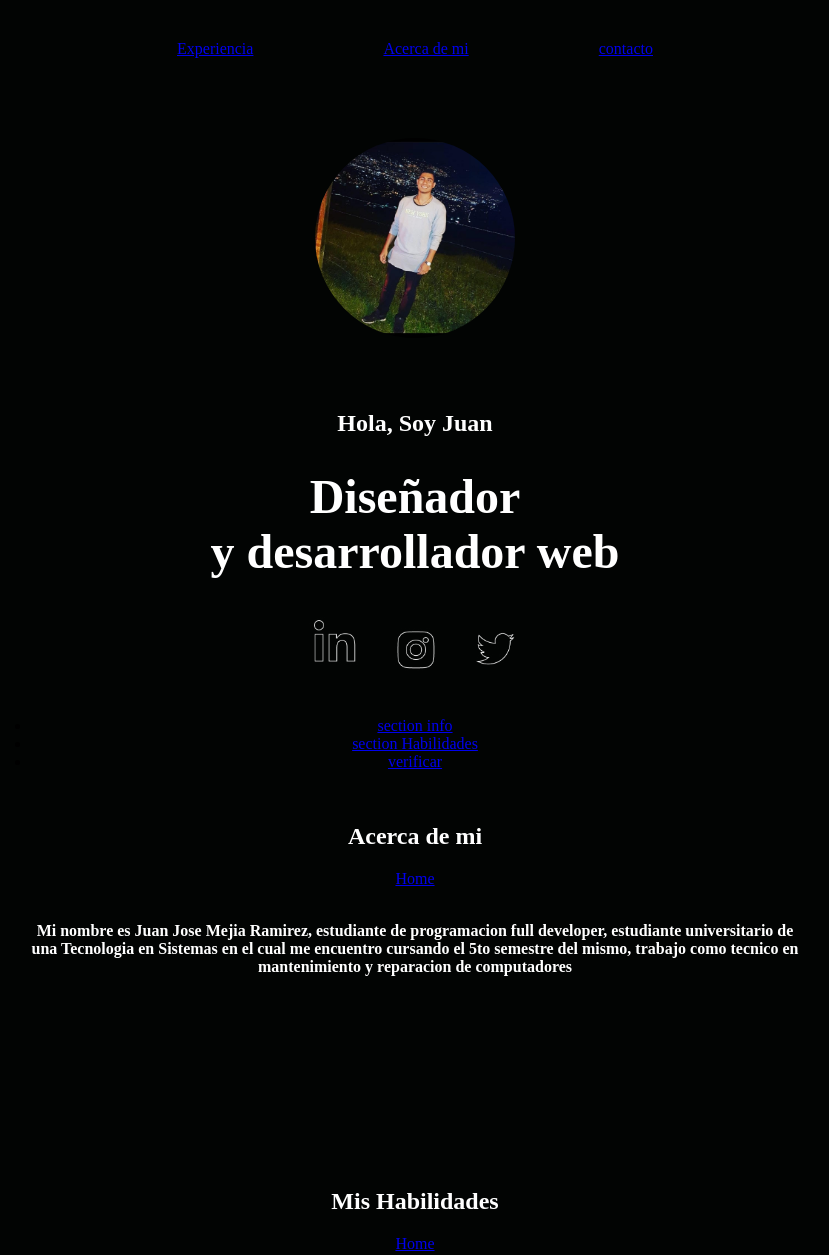
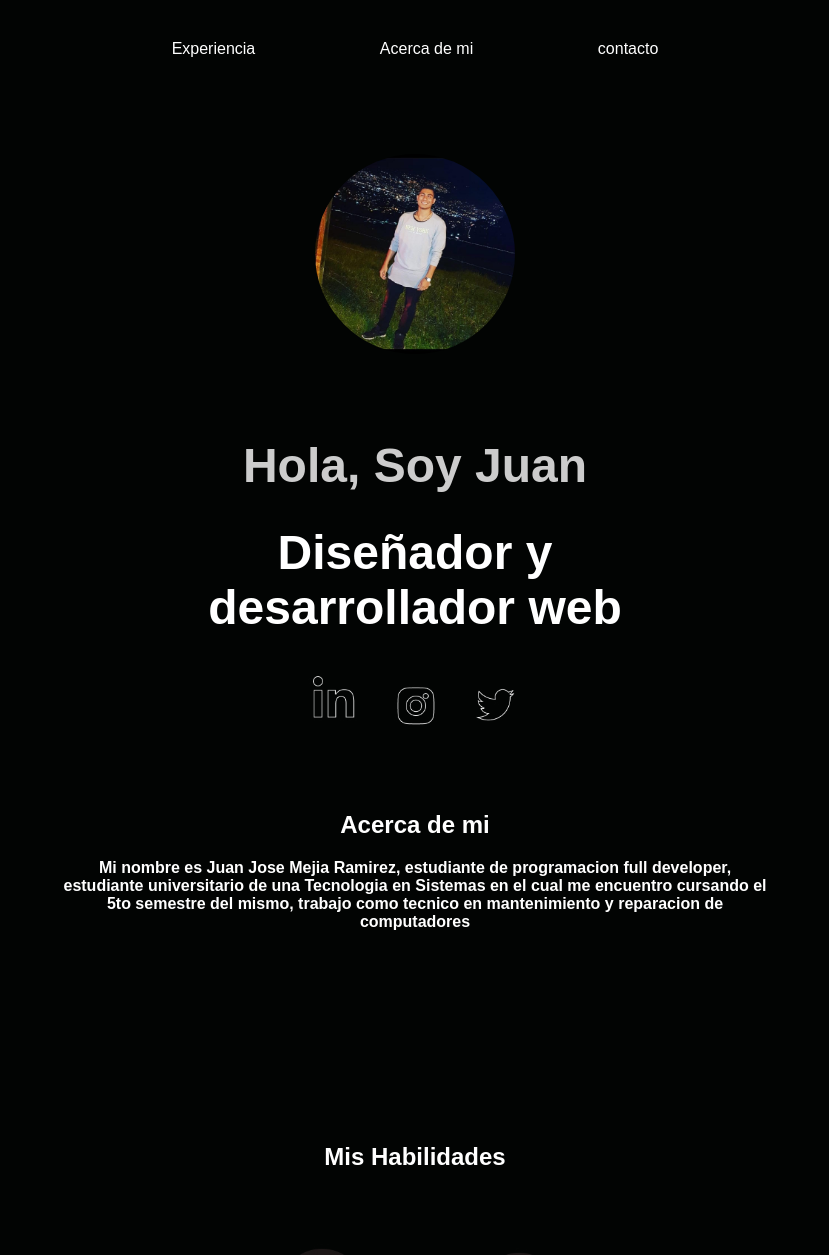
Before and after one commit to juan-148gif/portafolio, a plain HTML site: page index.HTML in a window 1280 px wide. Shown: the top 1255 px of the page, without its empty margins (225-1054 px from the left). Drawn offline with Linux system fonts and the light colour scheme.

Commit message:
modificacion en la web

```diff
--- a/index.HTML
+++ b/index.HTML
@@ -12,12 +12,10 @@
 
     <body>
 
-
-
         <header>
-            <a href="./experience.html">Experiencia</a></li>
-            <a href="./about.html">Acerca de mi</a></li>
-            <a href="./contact.html">contacto</a></li>
+            <a class="enlace" href="./experience.html">Experiencia</a></li>
+            <a class="enlace" href="#acercademi">Acerca de mi</a></li>
+            <a class="enlace" href="./contact.html">contacto</a></li>
         </header>
 
 
@@ -27,8 +25,8 @@
                     src="./src/images/WhatsApp Image 2022-09-26 at 7.12.17 PM.jpeg" alt="Creador del Contenido">
             </div>
 
-            <h2>Hola, Soy Juan</h2>
-            <h1>Diseñador <br> y desarrollador web</h1>
+            <h1 class="myName">Hola, Soy Juan</h1>
+            <h1 >Diseñador y <br> desarrollador web</h1>
 
             <div class="in">
                 <img src="./src/images/in.PNG" alt="">
@@ -41,18 +39,14 @@
             <div class="twitter">
                 <img src="./src/images/twitter.PNG" alt="">
             </div>
+            <br>
+            <br>
+            <br>
 
-            <section id="up">
-                <ul>
-                    <li><a href="#info">section info</a></li>
-                    <li><a href="#Exp">section Habilidades</li>
-                    <li><a href="#House">verificar</a></li>
-                </ul>
-            </section>
 
-            <section id="info">
-                <h2>Acerca de mi</h2>
-                <a href="#up">Home</a><br><br>
+
+            <section id="info" >
+                <h2 id="acercademi">Acerca de mi</h2>
 
                 <article>
                     <p>Mi nombre es Juan Jose Mejia Ramirez, estudiante de programacion full developer, estudiante universitario de una Tecnologia en Sistemas en el cual me encuentro cursando el 5to semestre del mismo, trabajo como tecnico en mantenimiento y reparacion de computadores</p>
@@ -70,7 +64,6 @@
 
             <section id="Exp">
                 <h2>Mis Habilidades</h2>
-                <a href="#up">Home</a>
 
 
                 <section class="H">
@@ -90,7 +83,6 @@
             <br>
             <section>
                 <h2>Portafolio</h2>
-                <a href="#up">Home</a>
             </section>
 
 
@@ -102,7 +94,6 @@
 
             <section id="House">
                 <h2>VALIDACION</h2>
-                <a href="#up">Home</a>
             </section>
 
             <form>
--- a/styles.css
+++ b/styles.css
@@ -2,8 +2,23 @@
     --color--principal: #020403
 }
 
+* {
+    font-family: Arial;
+}
+@media screen and (min-width: 800px) {
+    .container main{
+      margin: 1em 2em;
+    }
+
+
+  }
+
 body{
     background-color: var(--color--principal);
+
+}
+
+.twitter img{
 
 }
 .container{
@@ -86,3 +101,13 @@ header{
 .container section{
     padding: 1rem;
 }
+
+.enlace{
+    color: #FFF;
+    text-decoration: none;
+}
+
+.myName{
+    color: #CCC;
+    font-size: larger;
+}
```
